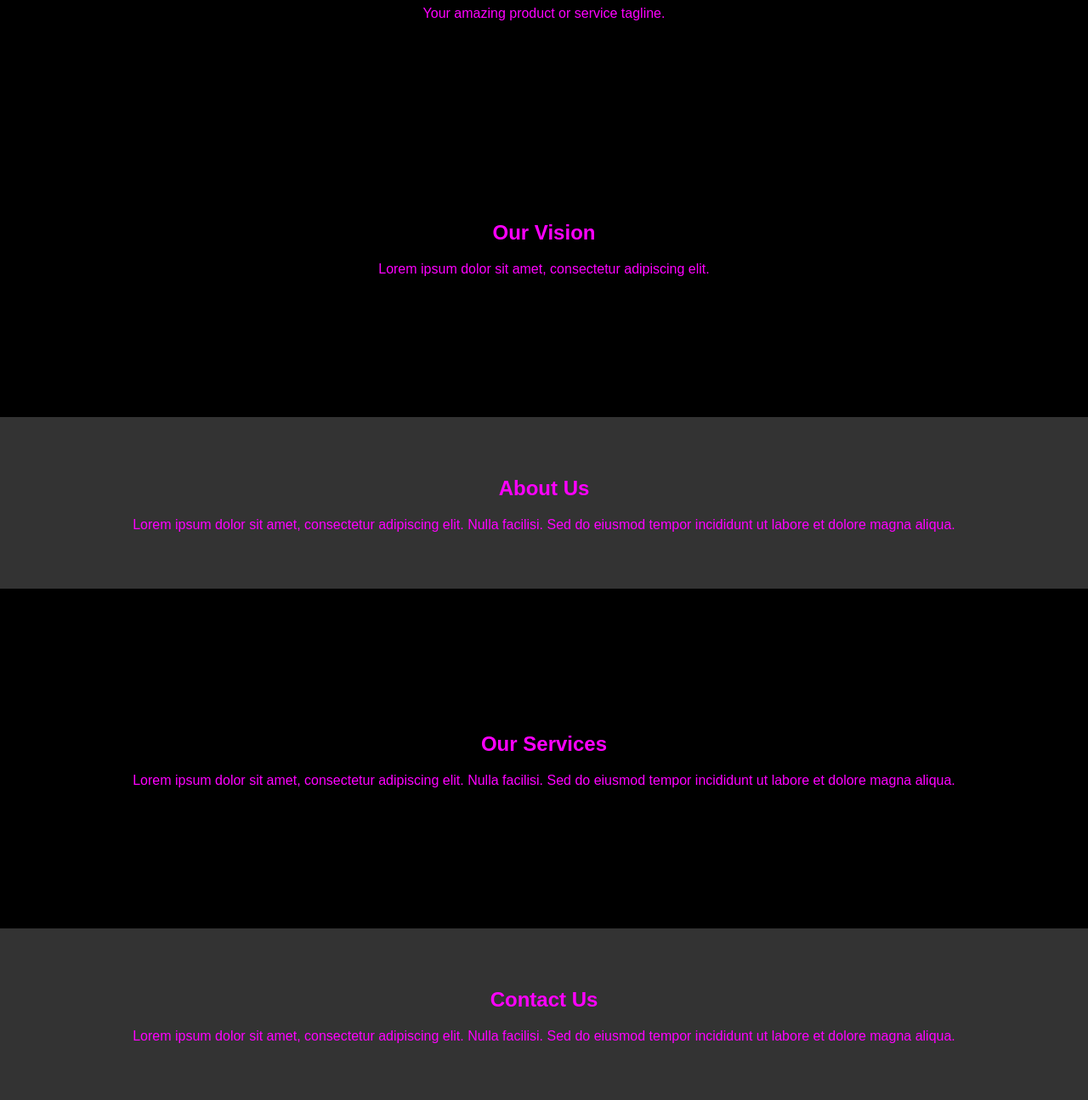
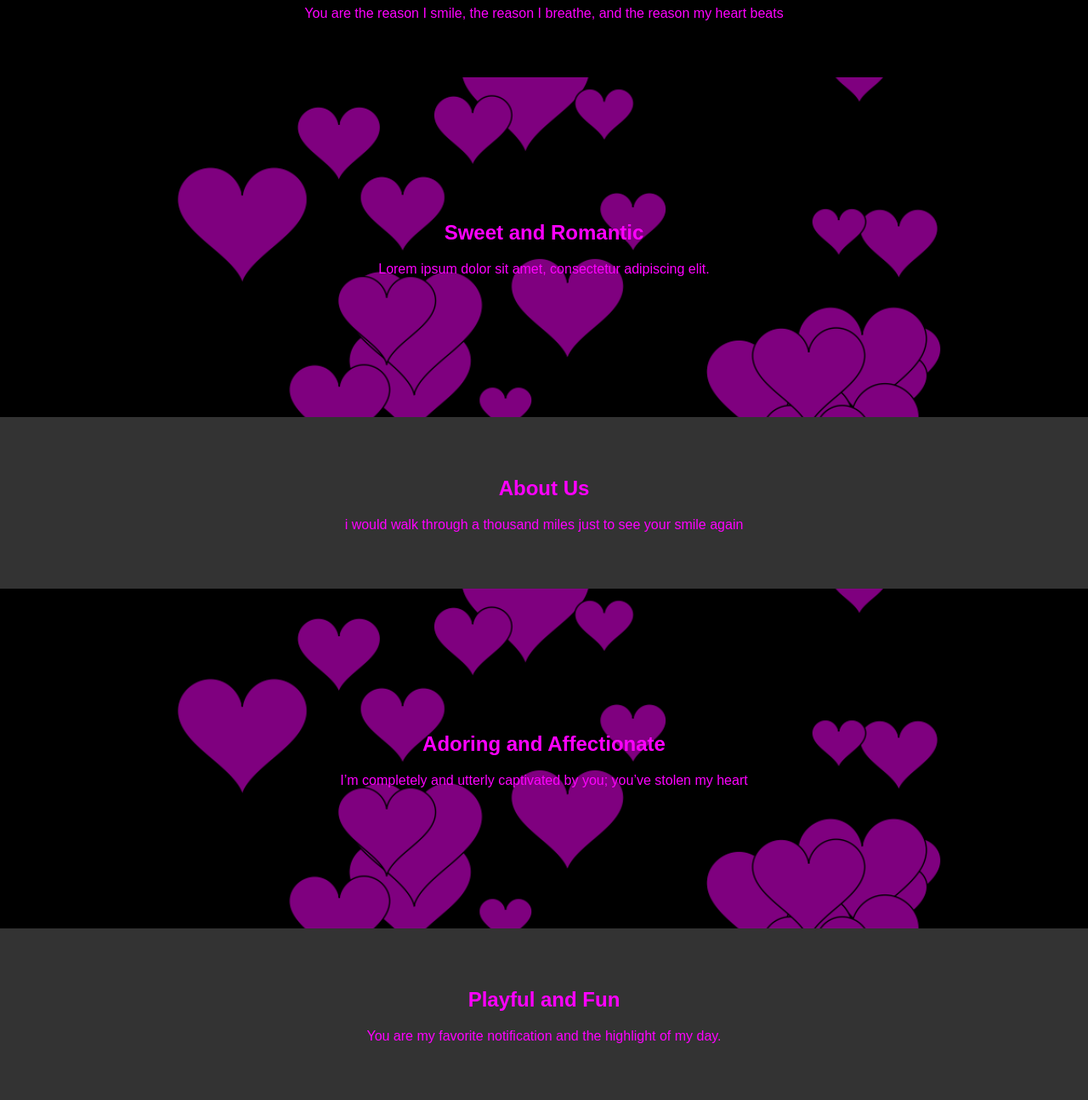
Before and after one commit to fristkhfdz22/diva.git.io, a plain HTML site: page index.html in a window 1280 px wide. Shown: the part 123-1418 px from the top of the page at 85% size. Drawn offline with Linux system fonts and the light colour scheme.

Commit message:
membuat love

```diff
--- a/index.html
+++ b/index.html
@@ -3,41 +3,45 @@
 <head>
     <meta charset="UTF-8">
     <meta name="viewport" content="width=device-width, initial-scale=1.0">
-    <title>Landing Page with Parallax</title>
+    <title>Parallax</title>
     <link rel="stylesheet" href="styles.css">
 </head>
 <body>
     <header>
-        <h1>Welcome to Our Landing Page</h1>
-        <p>Your amazing product or service tagline.</p>
+        <h1>Welcome Diva</h1>
+        <p>You are the reason I smile, the reason I breathe, and the reason my heart beats</p>
     </header>
     <section class="parallax parallax1">
         <div class="content">
-            <h2>Our Vision</h2>
+            <h2>Sweet and Romantic</h2>
             <p>Lorem ipsum dolor sit amet, consectetur adipiscing elit.</p>
         </div>
     </section>
     <section class="normal">
         <div class="content">
             <h2>About Us</h2>
-            <p>Lorem ipsum dolor sit amet, consectetur adipiscing elit. Nulla facilisi. Sed do eiusmod tempor incididunt ut labore et dolore magna aliqua.</p>
+            <p> i would walk through a thousand miles just to see your smile again</p>
         </div>
     </section>
     <section class="parallax parallax2">
         <div class="content">
-            <h2>Our Services</h2>
-            <p>Lorem ipsum dolor sit amet, consectetur adipiscing elit. Nulla facilisi. Sed do eiusmod tempor incididunt ut labore et dolore magna aliqua.</p>
+            <h2> Adoring and Affectionate</h2>
+            <p>I’m completely and utterly captivated by you; you’ve stolen my heart</p>
         </div>
     </section>
     <section class="normal">
         <div class="content">
-            <h2>Contact Us</h2>
-            <p>Lorem ipsum dolor sit amet, consectetur adipiscing elit. Nulla facilisi. Sed do eiusmod tempor incididunt ut labore et dolore magna aliqua.</p>
+            <h2>Playful and Fun</h2>
+            <p>You are my favorite notification and the highlight of my day.</p>
         </div>
     </section>
     <footer>
-        <p>&copy; 2024 Your Company. All rights reserved.</p>
+        <p>&copy; 2024 Apidd. All rights reserved.</p>
     </footer>
+
+    <!-- Love effect -->
+
+
     <script src="script.js"></script>
 </body>
 </html>
--- a/styles.css
+++ b/styles.css
@@ -38,11 +38,11 @@ header {
 }
 
 .parallax1 {
-    background-image: url('code.png'); /* Replace 'your-image-1.jpg' with your image URL */
+    background-image: url('love.png'); /* Replace 'your-image-1.jpg' with your image URL */
 }
 
 .parallax2 {
-    background-image: url('code.png'); /* Replace 'your-image-2.jpg' with your image URL */
+    background-image: url('love.png'); /* Replace 'your-image-2.jpg' with your image URL */
 }
 
 .normal {
```
Also changed, not shown: love.png (added).
